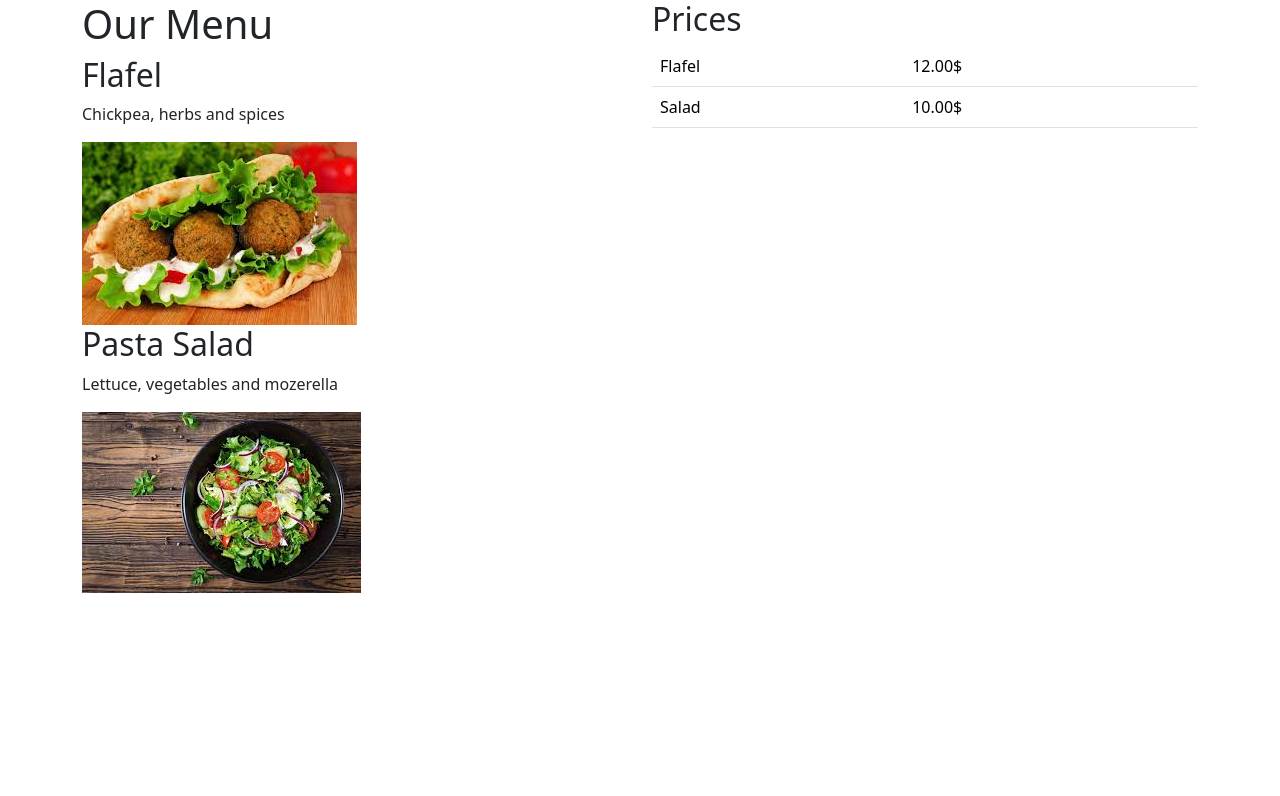
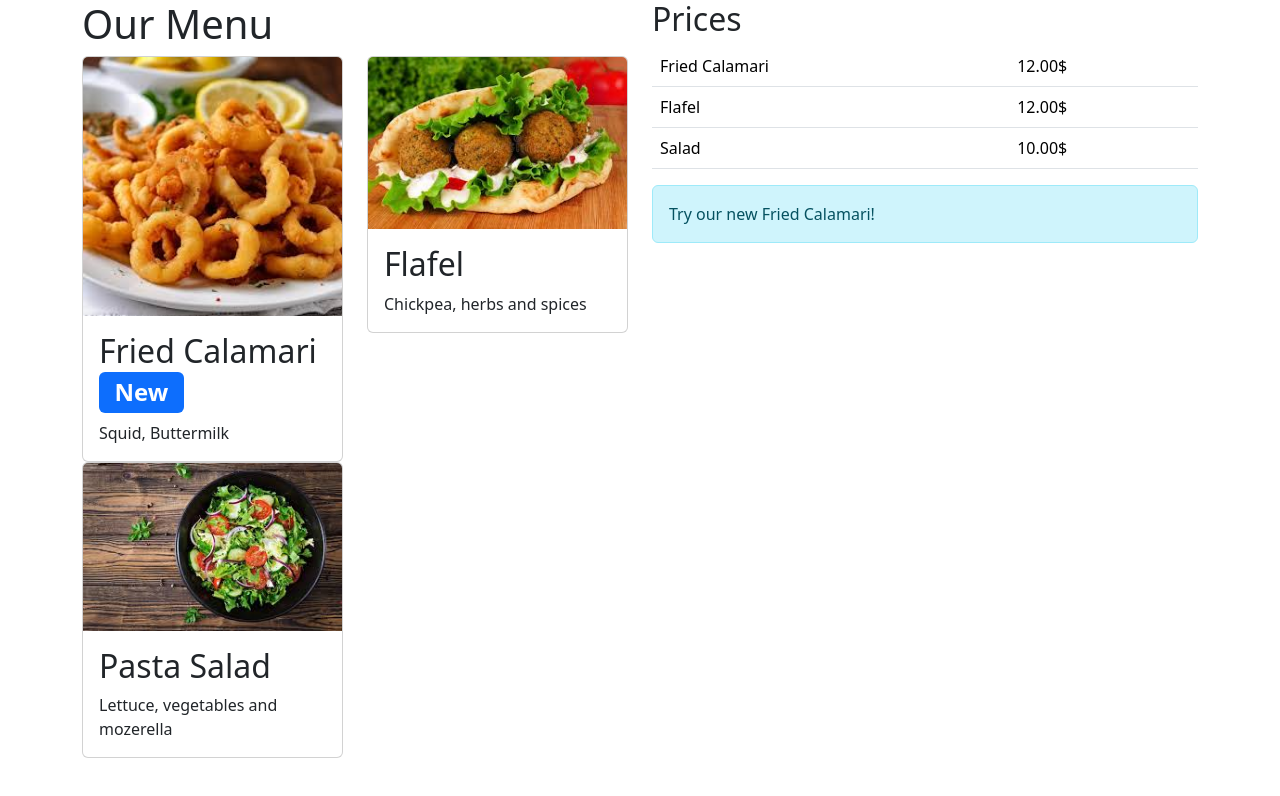
Before and after one commit to darkeyewar/Little-Lemon-MERN, a plain HTML site: page index.html in a window 1280 px wide. Drawn offline with nearby package versions, Linux system fonts and the light colour scheme.

Commit message:
second commit of bootstrap

```diff
--- a/index.html
+++ b/index.html
@@ -11,17 +11,54 @@
             <div class="row">
                 <div class="col">
                     <h1>Our Menu</h1>
-                    <h2>Flafel</h2>
-                    <p>Chickpea, herbs and spices</p>
-                    <img src="flafel.jpeg" class="img-fluid" />
-                    <h2>Pasta Salad</h2>
-                    <p>Lettuce, vegetables and mozerella</p>
-                    <img src="salad.jpeg" class="img-fluid" />
+                    <div class="row">
+                        <div class="col-12 col-lg-6">
+                            <div class="card">
+                                <img src="calamari.jpeg" class="card-img-top">
+                                <div class="card-body">
+                                    <h2 class="card-title">Fried Calamari <span class="badge bg-primary">New</span></h2>
+                                    <p class="card-text">Squid, Buttermilk</p>
+                                </div>
+                            </div>
+
+                        </div>
+                        <div class="col-12 col-lg-6">
+                            <div class="card">
+                            <img src="flafel.jpeg" class="card-img-top" />
+                            <div class="card-body">
+                                <h2 class="card-title">Flafel</h2>
+                                <p class="card-text">Chickpea, herbs and spices</p>
+                            </div>
+                            </div>
+
+                        </div>
+                        <div class="col-12 col-lg-6">
+                            <div class="card">
+                            <img src="salad.jpeg" class="card-img-top" />
+                            <div class="card-body">
+                                <h2 class="card-title">Pasta Salad</h2>
+                                <p class="card-text">Lettuce, vegetables and mozerella</p>
+                            </div>
+                            </div>
+
+                        </div>
+                    </div>
+
+
+
+
+
+
 
                 </div>
                 <div class="col">
                     <h2>Prices</h2>
+
                     <table class="table">
+                        <tr>
+                            <td>Fried Calamari</td>
+                            <td>12.00$</td>
+                        </tr>
                         <tr>
                             <td>Flafel</td>
                             <td>12.00$</td>
@@ -31,6 +68,9 @@
                             <td>10.00$</td>
                         </tr>
                     </table>
+                    <div class="alert alert-info" role="alert">
+                        Try our new Fried Calamari!
+                    </div>
 
                 </div>
 
```
Also changed, not shown: calamari.jpeg (added).
